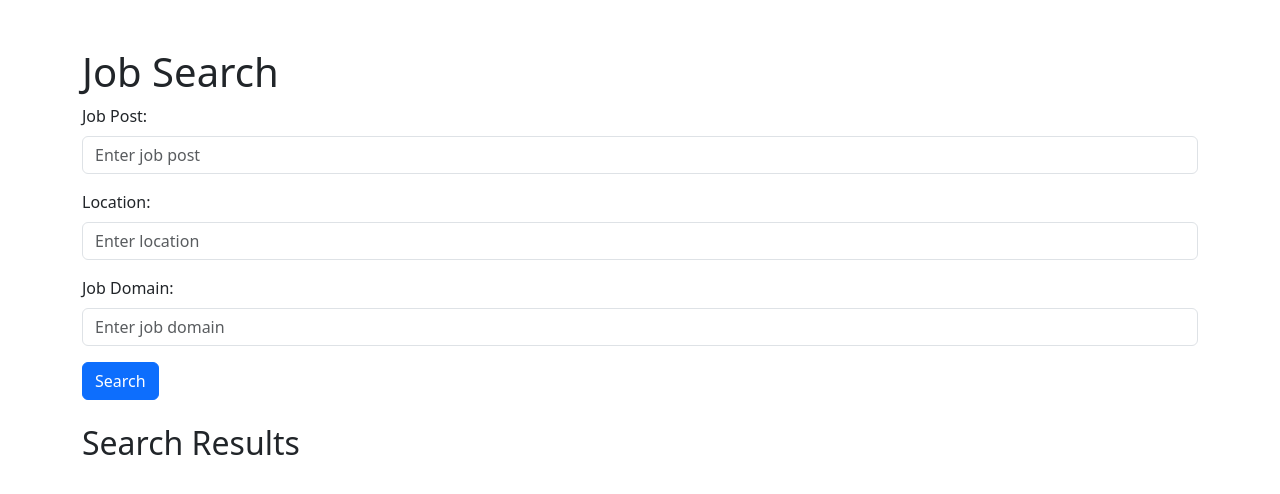
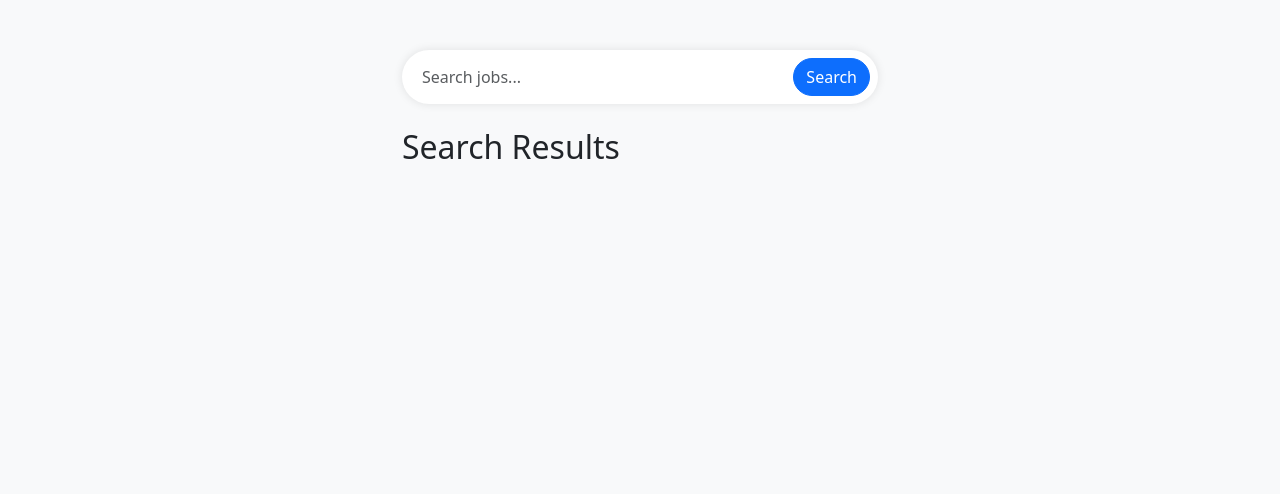
Before and after one commit to atharva724/job_recommender, a Flask app: page /search in a window 1280 px wide. Shown: the top 494 px of the page. Run offline with Flask 3, Linux system fonts and the light colour scheme.

Commit message:
search file updated

```diff
--- a/templates/index.html
+++ b/templates/index.html
@@ -68,7 +68,7 @@
             <hr class="my-4">
             <p>Explore job opportunities tailored to your skills and preferences.</p>
             <!-- Update the href attribute with the URL of the search page -->
-            <a class="btn btn-primary btn-lg" href="search.html" role="button">Get Started</a>
+            <a class="btn btn-primary btn-lg" href="/search" role="button">Get Started</a>
         </div>
     </div>
 
--- a/templates/search.html
+++ b/templates/search.html
@@ -1,4 +1,3 @@
-<!-- search.html -->
 <!DOCTYPE html>
 <html lang="en">
 <head>
@@ -6,30 +5,42 @@
     <title>Job Search</title>
     <!-- Include Bootstrap CSS -->
     <link href="https://cdn.jsdelivr.net/npm/bootstrap@5.3.2/dist/css/bootstrap.min.css" rel="stylesheet" integrity="sha384-T3c6CoIi6uLrA9TneNEoa7RxnatzjcDSCmG1MXxSR1GAsXEV/Dwwykc2MPK8M2HN" crossorigin="anonymous">
+    <style>
+        body {
+            background-color: #f8f9fa;
+        }
+        .container {
+            max-width: 500px;
+            margin-top: 50px;
+        }
+        .search-bar {
+            background-color: #fff;
+            border-radius: 30px;
+            padding: 15px 20px;
+            box-shadow: 0 0 10px rgba(0, 0, 0, 0.1);
+        }
+        .search-bar input[type="text"] {
+            border: none;
+            box-shadow: none;
+            outline: none;
+        }
+        .search-bar button {
+            border-radius: 30px;
+        }
+        .search-results {
+            margin-top: 30px;
+        }
+    </style>
 </head>
 <body>
-    <div class="container mt-5">
-        <h1>Job Search</h1>
-
-        <!-- Search Form -->
-        <form>
-            <div class="mb-3">
-                <label for="searchPost" class="form-label">Job Post:</label>
-                <input type="text" class="form-control" id="searchPost" placeholder="Enter job post">
-            </div>
-            <div class="mb-3">
-                <label for="searchLocation" class="form-label">Location:</label>
-                <input type="text" class="form-control" id="searchLocation" placeholder="Enter location">
-            </div>
-            <div class="mb-3">
-                <label for="searchDomain" class="form-label">Job Domain:</label>
-                <input type="text" class="form-control" id="searchDomain" placeholder="Enter job domain">
-            </div>
-            <button type="submit" class="btn btn-primary">Search</button>
-        </form>
+    <div class="container">
+        <div class="search-bar d-flex align-items-center p-2">
+            <input type="text" class="form-control border-0 rounded-pill" id="searchInput" placeholder="Search jobs...">
+            <button type="submit" class="btn btn-primary rounded-pill ms-2">Search</button>
+        </div>
 
         <!-- Search Results (to be dynamically populated based on user input) -->
-        <div class="mt-4">
+        <div class="search-results mt-4">
             <h2>Search Results</h2>
             <!-- Add dynamic content here based on search results -->
         </div>
```
